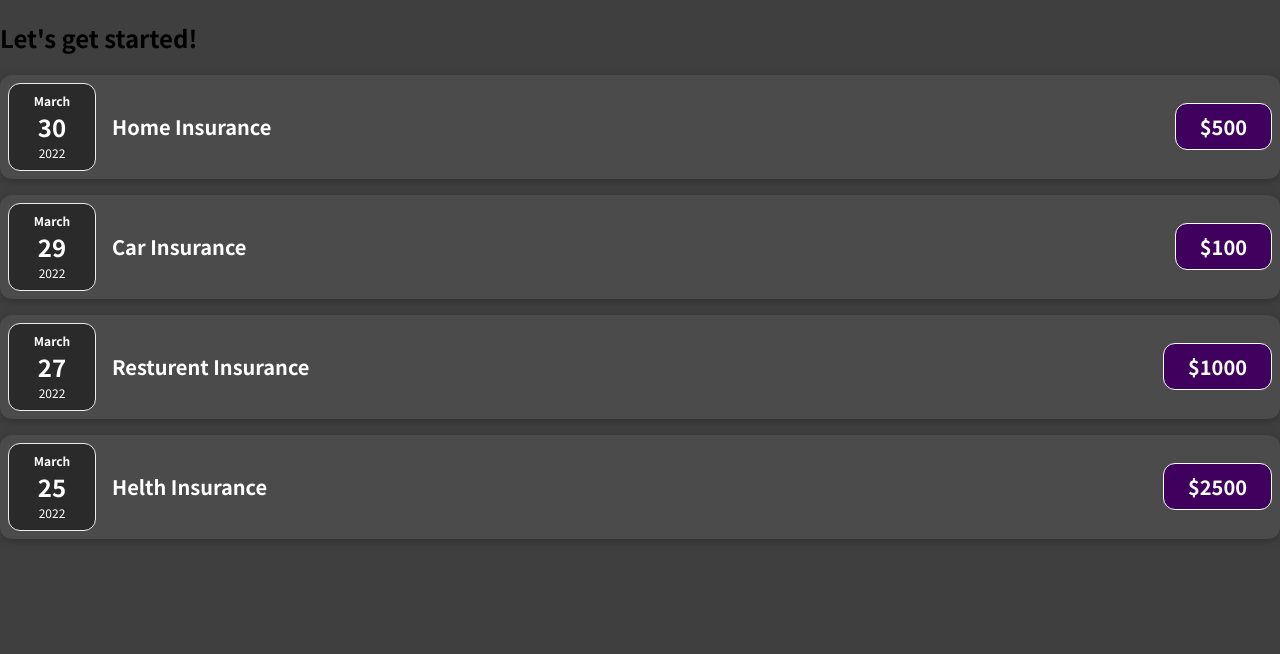
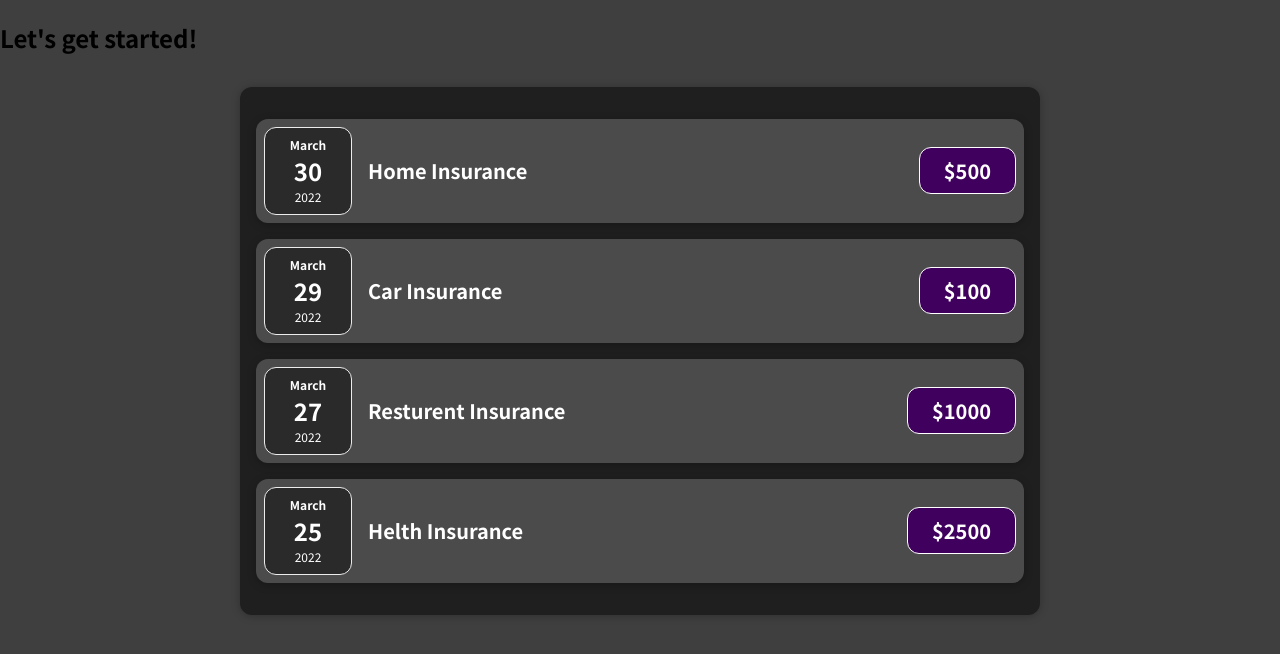
Before and after one commit to omar-abrash/react-training-project1, a JavaScript app: page / in a window 1280 px wide. Shown: the top 654 px of the page. Built offline with nearby package versions, Linux system fonts and the light colour scheme.

Commit message:
compress all expenses components in one Item

```diff
--- a/src/App.js
+++ b/src/App.js
@@ -1,8 +1,10 @@
-import ExpenseItem from "./componants/ExpenseItem";
+// import ExpenseItem from "./componants/ExpenseItem";
+import "./componants/expenses.css";
+import AllExpenseItems from "./componants/AllExpenseItems";
 
 function App() {
   // if we want reCall the <ExpenseItem> with defferent Data we can use this array
-  const Extense = [
+  const expenses = [
     {
       id: "e1",
       title: "Home Insurance",
@@ -33,26 +35,9 @@ function App() {
   return (
     <div>
       <h2>Let's get started!</h2>
-      <ExpenseItem
-        title={Extense[0].title}
-        date={Extense[0].date}
-        amount={Extense[0].amount}
-      ></ExpenseItem>
-      <ExpenseItem
-        title={Extense[1].title}
-        date={Extense[1].date}
-        amount={Extense[1].amount}
-      ></ExpenseItem>
-      <ExpenseItem
-        title={Extense[2].title}
-        date={Extense[2].date}
-        amount={Extense[2].amount}
-      ></ExpenseItem>
-      <ExpenseItem
-        title={Extense[3].title}
-        date={Extense[3].date}
-        amount={Extense[3].amount}
-      ></ExpenseItem>
+      <div className="expenses">
+        <AllExpenseItems expenses={expenses}></AllExpenseItems>
+      </div>
     </div>
   );
 }
--- /dev/null
+++ b/src/componants/AllExpenseItems.js
@@ -0,0 +1,14 @@
+import ExpenseItem from "./ExpenseItem";
+
+function AllExpenseItems(props) {
+  // console.log(props); // look in here (the data come here as an object consist of array expenses)
+  // console.log(props.expenses); // but in here we acess in the array expenses
+  return props.expenses.map((Expense) => (
+    <ExpenseItem
+      title={Expense.title}
+      date={Expense.date}
+      amount={Expense.amount}
+    ></ExpenseItem>
+  ));
+}
+export default AllExpenseItems;
--- /dev/null
+++ b/src/componants/expenses.css
@@ -0,0 +1,9 @@
+.expenses {
+  padding: 1rem;
+  background-color: rgb(31, 31, 31);
+  margin: 2rem auto;
+  width: 50rem;
+  max-width: 95%;
+  border-radius: 12px;
+  box-shadow: 0 1px 8px rgba(0, 0, 0, 0.25);
+}
```
Also changed, not shown: 1 other file (tests, documents, lock files or other folders).
